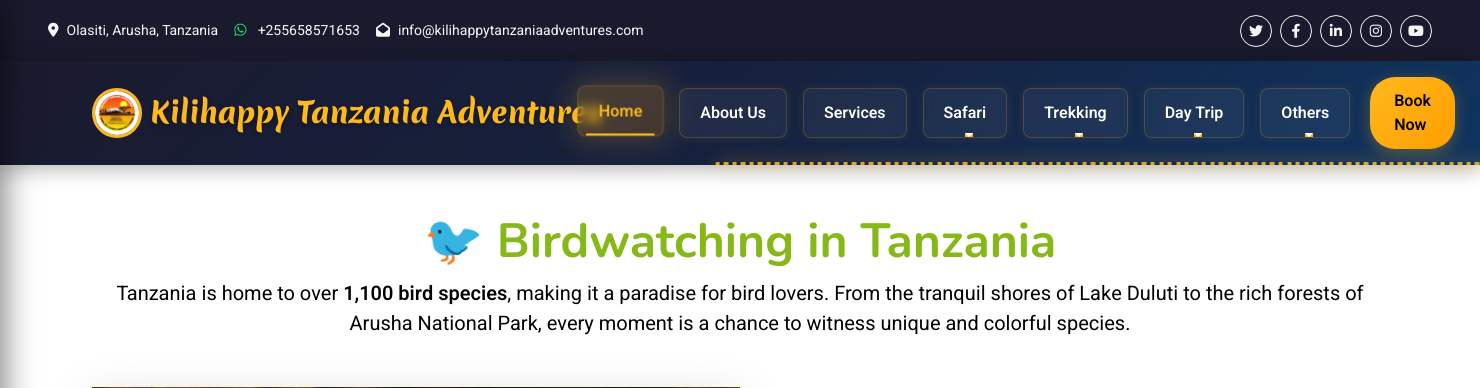
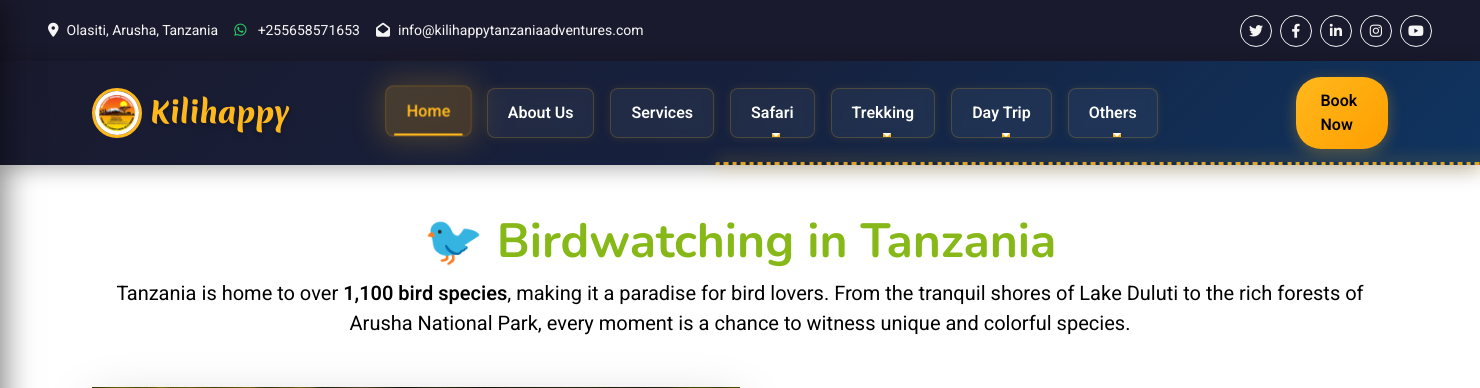
Before and after one commit to Barackwilliam/kilihappy, a Django app: page /Bird_Watching/ in a window 1480 px wide. Shown: the top 388 px of the page. Run offline with Django 3.2, Linux system fonts and the light colour scheme; data comes from the database, SQL or seed files in the repository; data that the repository does not hold is empty; some libraries are stand-ins or nearby versions.

Commit message:
Update base.html

```diff
--- a/templates/base.html
+++ b/templates/base.html
@@ -772,7 +772,7 @@
           <span>{{i.company_name}}</span>
           {% empty %}
         <img src="{% static 'img/logo.jpg' %}" alt="Logo" class="logo-img">
-          <span>Kilihappy Tanzania Adventures</span>
+          <span>Kilihappy</span>
           {% endfor %}
         </a>
 
```
